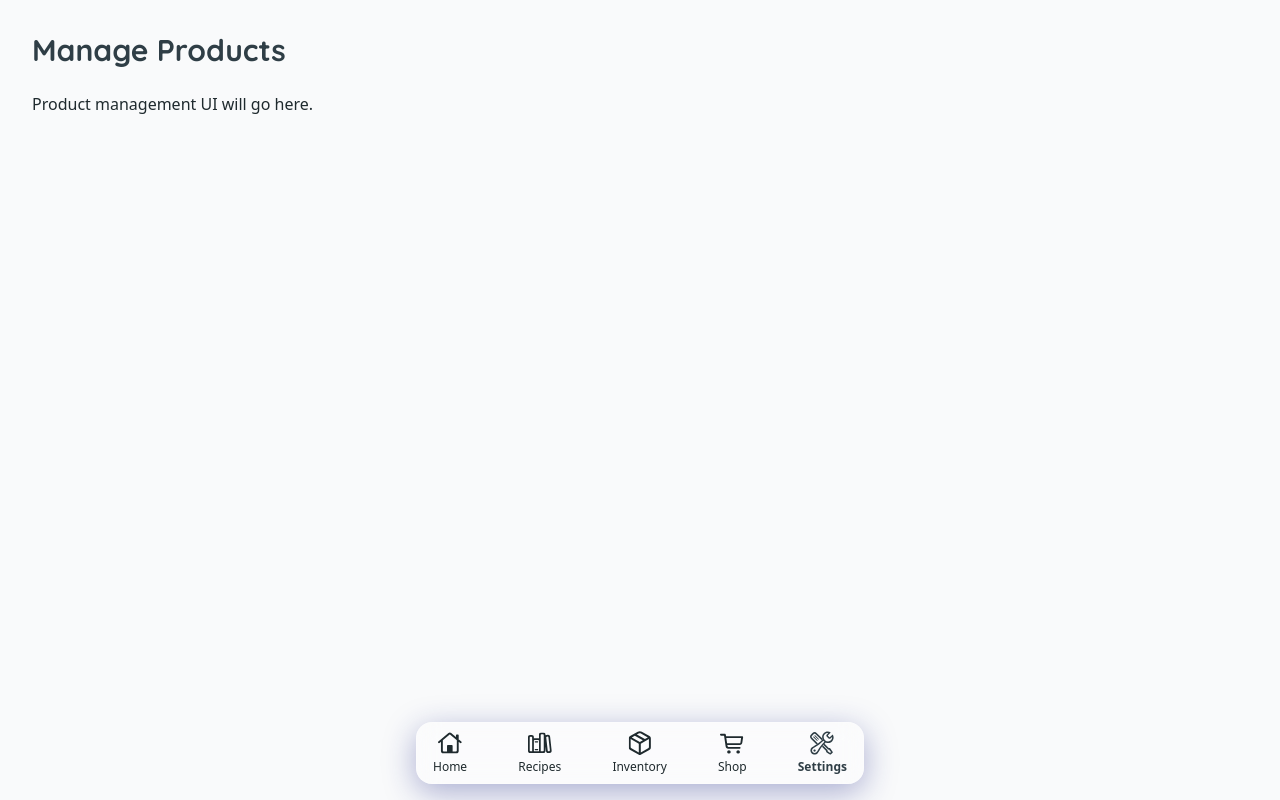
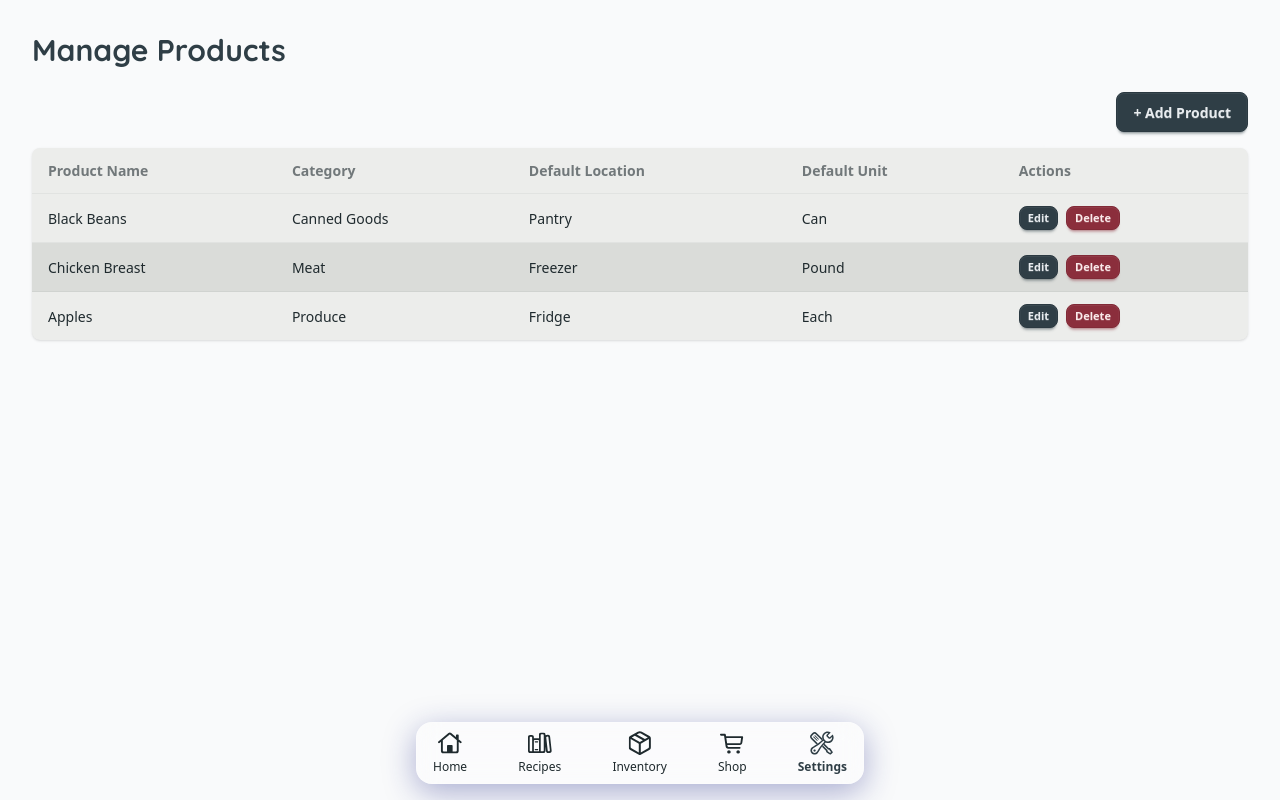
Before and after one commit to tgedtech/LunchBox, a React (Vite) app in the folder web/: page /settings/products in a window 1280 px wide. Built offline with nearby package versions, Linux system fonts and the light colour scheme.

Commit message:
feat: add tables for managing categories, locations, products, stores, and units in master data

```diff
--- a/web/src/components/masterData/CategoriesTable.jsx
+++ b/web/src/components/masterData/CategoriesTable.jsx
@@ -0,0 +1,47 @@
+import React from 'react';
+
+function CategoriesTable({ categories, onEdit, onDelete }) {
+  return (
+    <div className="overflow-x-auto rounded-lg shadow bg-base-100">
+      <table className="table table-zebra w-full">
+        <thead>
+          <tr>
+            <th>Category Name</th>
+            <th>Actions</th>
+          </tr>
+        </thead>
+        <tbody>
+          {categories.length === 0 ? (
+            <tr>
+              <td colSpan="2" className="text-center py-4 text-gray-500">
+                No categories found.
+              </td>
+            </tr>
+          ) : (
+            categories.map((category) => (
+              <tr key={category.id}>
+                <td>{category.name}</td>
+                <td className="flex space-x-2">
+                  <button
+                    className="btn btn-xs btn-primary"
+                    onClick={() => onEdit(category)}
+                  >
+                    Edit
+                  </button>
+                  <button
+                    className="btn btn-xs btn-error"
+                    onClick={() => onDelete(category.id)}
+                  >
+                    Delete
+                  </button>
+                </td>
+              </tr>
+            ))
+          )}
+        </tbody>
+      </table>
+    </div>
+  );
+}
+
+export default CategoriesTable;
--- a/web/src/components/masterData/LocationsTable.jsx
+++ b/web/src/components/masterData/LocationsTable.jsx
@@ -0,0 +1,47 @@
+import React from 'react';
+
+function LocationsTable({ locations, onEdit, onDelete }) {
+  return (
+    <div className="overflow-x-auto rounded-lg shadow bg-base-100">
+      <table className="table table-zebra w-full">
+        <thead>
+          <tr>
+            <th>Location Name</th>
+            <th>Actions</th>
+          </tr>
+        </thead>
+        <tbody>
+          {locations.length === 0 ? (
+            <tr>
+              <td colSpan="2" className="text-center py-4 text-gray-500">
+                No locations found.
+              </td>
+            </tr>
+          ) : (
+            locations.map((location) => (
+              <tr key={location.id}>
+                <td>{location.name}</td>
+                <td className="flex space-x-2">
+                  <button
+                    className="btn btn-xs btn-primary"
+                    onClick={() => onEdit(location)}
+                  >
+                    Edit
+                  </button>
+                  <button
+                    className="btn btn-xs btn-error"
+                    onClick={() => onDelete(location.id)}
+                  >
+                    Delete
+                  </button>
+                </td>
+              </tr>
+            ))
+          )}
+        </tbody>
+      </table>
+    </div>
+  );
+}
+
+export default LocationsTable;
--- a/web/src/components/masterData/ProductsTable.jsx
+++ b/web/src/components/masterData/ProductsTable.jsx
@@ -0,0 +1,53 @@
+import React from 'react';
+
+function ProductsTable({ products, onEdit, onDelete }) {
+  return (
+    <div className="overflow-x-auto rounded-lg shadow bg-base-100">
+      <table className="table table-zebra w-full">
+        <thead>
+          <tr>
+            <th>Product Name</th>
+            <th>Category</th>
+            <th>Default Location</th>
+            <th>Default Unit</th>
+            <th>Actions</th>
+          </tr>
+        </thead>
+        <tbody>
+          {products.length === 0 ? (
+            <tr>
+              <td colSpan="5" className="text-center py-4 text-gray-500">
+                No products found.
+              </td>
+            </tr>
+          ) : (
+            products.map((product) => (
+              <tr key={product.id}>
+                <td>{product.name}</td>
+                <td>{product.category}</td>
+                <td>{product.location}</td>
+                <td>{product.unit}</td>
+                <td className="flex space-x-2">
+                  <button
+                    className="btn btn-xs btn-primary"
+                    onClick={() => onEdit(product)}
+                  >
+                    Edit
+                  </button>
+                  <button
+                    className="btn btn-xs btn-error"
+                    onClick={() => onDelete(product.id)}
+                  >
+                    Delete
+                  </button>
+                </td>
+              </tr>
+            ))
+          )}
+        </tbody>
+      </table>
+    </div>
+  );
+}
+
+export default ProductsTable;
--- a/web/src/components/masterData/StoresTable.jsx
+++ b/web/src/components/masterData/StoresTable.jsx
@@ -0,0 +1,47 @@
+import React from 'react';
+
+function StoresTable({ stores, onEdit, onDelete }) {
+  return (
+    <div className="overflow-x-auto rounded-lg shadow bg-base-100">
+      <table className="table table-zebra w-full">
+        <thead>
+          <tr>
+            <th>Store Name</th>
+            <th>Actions</th>
+          </tr>
+        </thead>
+        <tbody>
+          {stores.length === 0 ? (
+            <tr>
+              <td colSpan="2" className="text-center py-4 text-gray-500">
+                No stores found.
+              </td>
+            </tr>
+          ) : (
+            stores.map((store) => (
+              <tr key={store.id}>
+                <td>{store.name}</td>
+                <td className="flex space-x-2">
+                  <button
+                    className="btn btn-xs btn-primary"
+                    onClick={() => onEdit(store)}
+                  >
+                    Edit
+                  </button>
+                  <button
+                    className="btn btn-xs btn-error"
+                    onClick={() => onDelete(store.id)}
+                  >
+                    Delete
+                  </button>
+                </td>
+              </tr>
+            ))
+          )}
+        </tbody>
+      </table>
+    </div>
+  );
+}
+
+export default StoresTable;
--- a/web/src/components/masterData/UnitsTable.jsx
+++ b/web/src/components/masterData/UnitsTable.jsx
@@ -0,0 +1,47 @@
+import React from 'react';
+
+function UnitsTable({ units, onEdit, onDelete }) {
+  return (
+    <div className="overflow-x-auto rounded-lg shadow bg-base-100">
+      <table className="table table-zebra w-full">
+        <thead>
+          <tr>
+            <th>Unit Name</th>
+            <th>Actions</th>
+          </tr>
+        </thead>
+        <tbody>
+          {units.length === 0 ? (
+            <tr>
+              <td colSpan="2" className="text-center py-4 text-gray-500">
+                No units found.
+              </td>
+            </tr>
+          ) : (
+            units.map((unit) => (
+              <tr key={unit.id}>
+                <td>{unit.name}</td>
+                <td className="flex space-x-2">
+                  <button
+                    className="btn btn-xs btn-primary"
+                    onClick={() => onEdit(unit)}
+                  >
+                    Edit
+                  </button>
+                  <button
+                    className="btn btn-xs btn-error"
+                    onClick={() => onDelete(unit.id)}
+                  >
+                    Delete
+                  </button>
+                </td>
+              </tr>
+            ))
+          )}
+        </tbody>
+      </table>
+    </div>
+  );
+}
+
+export default UnitsTable;
--- a/web/src/pages/masterdata/ManageProducts.jsx
+++ b/web/src/pages/masterdata/ManageProducts.jsx
@@ -1,10 +1,59 @@
-import React from 'react';
+import React, { useState } from 'react';
+import ProductsTable from '../../components/masterdata/ProductsTable';
 
 function ManageProducts() {
+  const [products, setProducts] = useState([
+    {
+      id: 1,
+      name: 'Black Beans',
+      category: 'Canned Goods',
+      location: 'Pantry',
+      unit: 'Can',
+    },
+    {
+      id: 2,
+      name: 'Chicken Breast',
+      category: 'Meat',
+      location: 'Freezer',
+      unit: 'Pound',
+    },
+    {
+      id: 3,
+      name: 'Apples',
+      category: 'Produce',
+      location: 'Fridge',
+      unit: 'Each',
+    },
+  ]);
+
+  const handleEdit = (product) => {
+    console.log('Edit product:', product);
+    // Implement modal or form later
+  };
+
+  const handleDelete = (id) => {
+    console.log('Delete product with id:', id);
+    setProducts(products.filter((product) => product.id !== id));
+  };
+
   return (
     <div className="p-4 pb-24">
       <h1 className="text-3xl font-quicksand font-bold text-primary mb-6">Manage Products</h1>
-      <p>Product management UI will go here.</p>
+
+      <div className="flex justify-end mb-4">
+        <button
+          className="btn btn-primary"
+          onClick={() => console.log('Add new product')}
+        >
+          + Add Product
+        </button>
+      </div>
+
+      <ProductsTable
+        products={products}
+        onEdit={handleEdit}
+        onDelete={handleDelete}
+      />
     </div>
   );
 }
```
